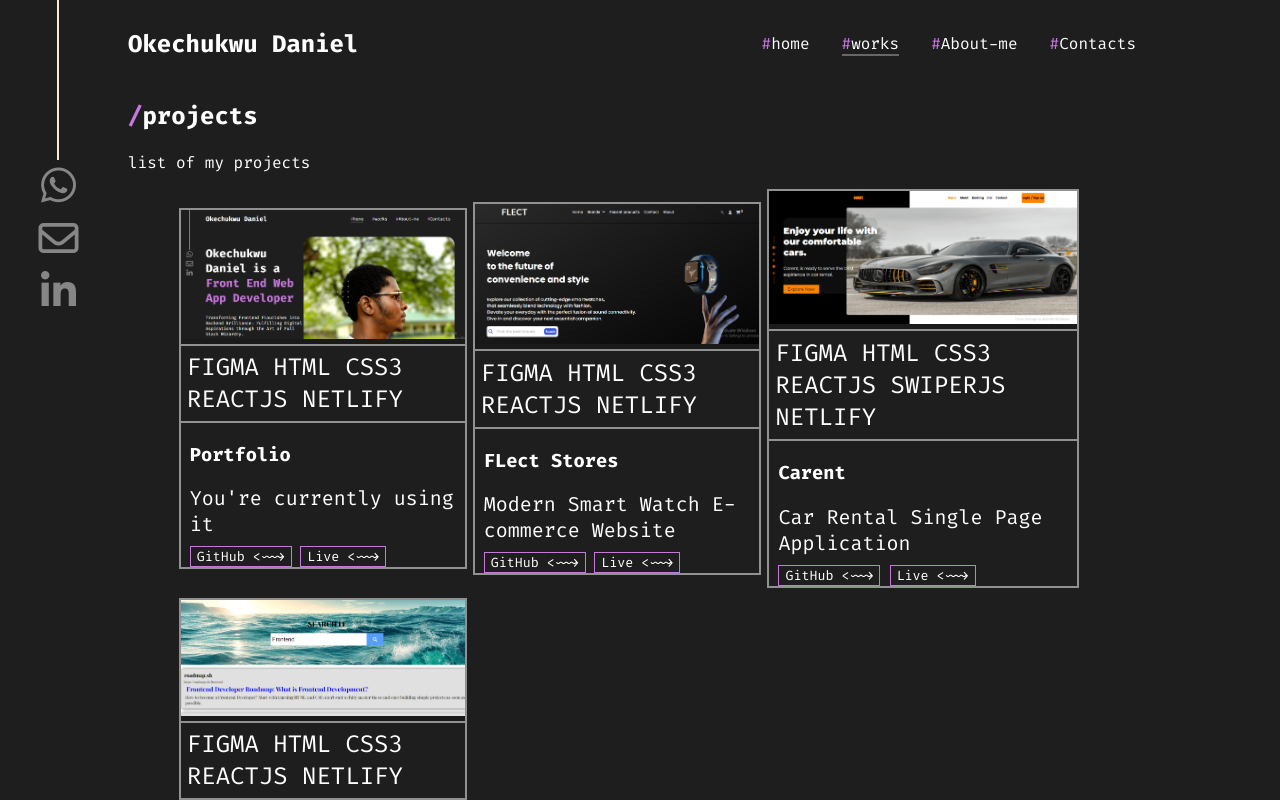
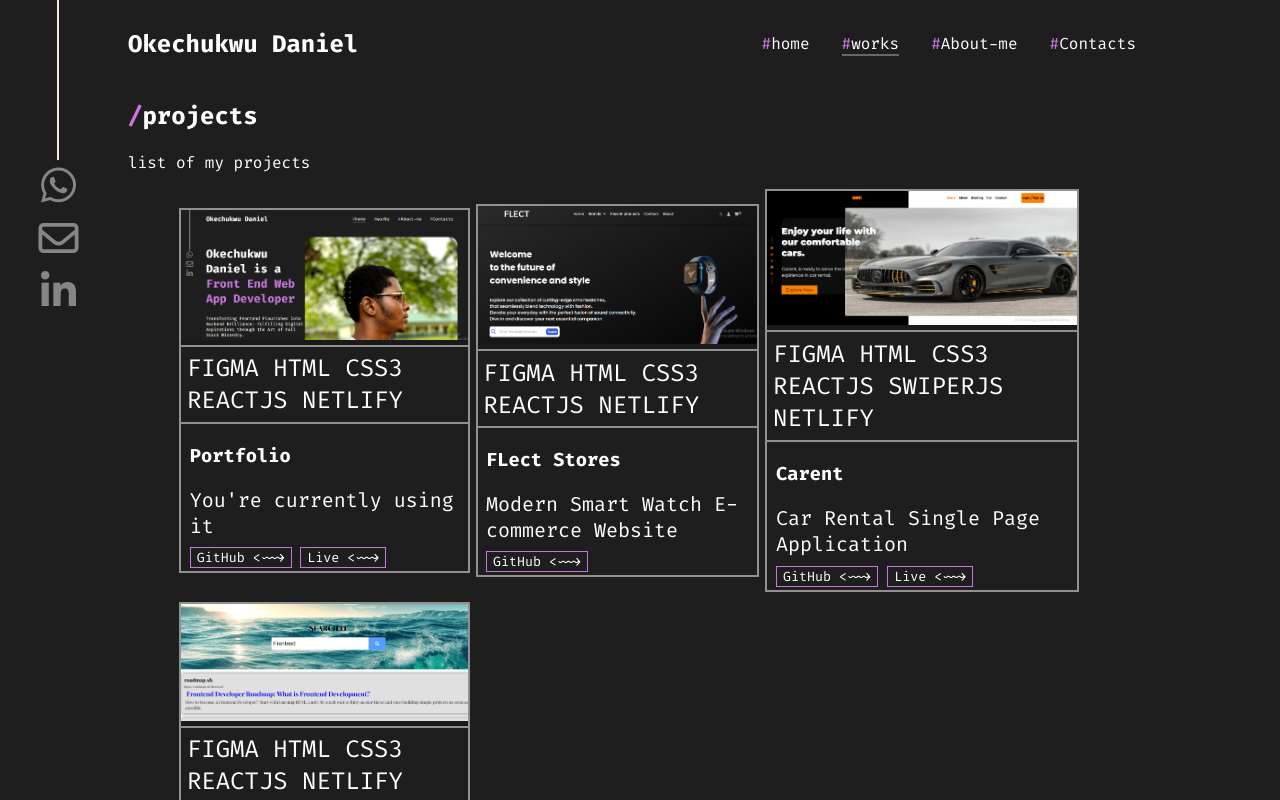
Before and after one commit to Naijabunner/portfolio, a React (Vite) app: page /projects in a window 1280 px wide. Shown: the top 800 px of the page. Built offline with nearby package versions, Linux system fonts and the light colour scheme.

Commit message:
updated resume

```diff
--- a/src/App.css
+++ b/src/App.css
@@ -285,6 +285,7 @@ cursor: pointer;
   border: 2px solid rgb(146, 145, 145);
  width: 100%;
  min-height: 20rem;
+ padding-bottom: 1%;
 }
 .skill_box_wrapper, .skils_home{
   display: flex;
--- a/src/pages/Home/Works/projects.jsx
+++ b/src/pages/Home/Works/projects.jsx
@@ -18,7 +18,7 @@ const Projectcomp = () => {
           <div className="btns_wrapper">
 
             <button className="github_btn"><a href={project.github}target="_blank">GitHub {"<~~>"}</a> </button>
-            <button className="live_btn"><a href={project.live}target="_blank">Live {"<~~>"}</a> </button>
+            {project.live && <button className="live_btn"><a href={project.live}target="_blank">Live {"<~~>"}</a> </button>}
           </div>
         </div>
       </div>
```
Also changed, not shown: 1 other file (tests, documents, lock files or other folders).
